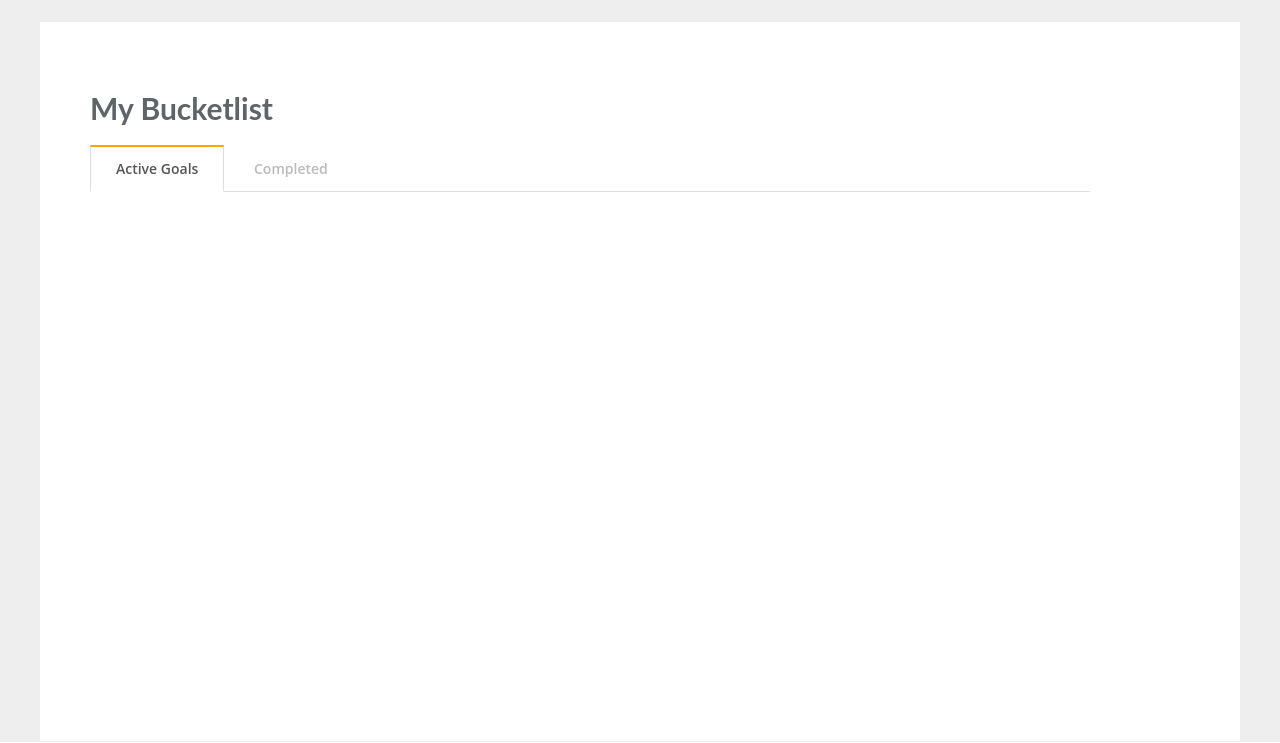
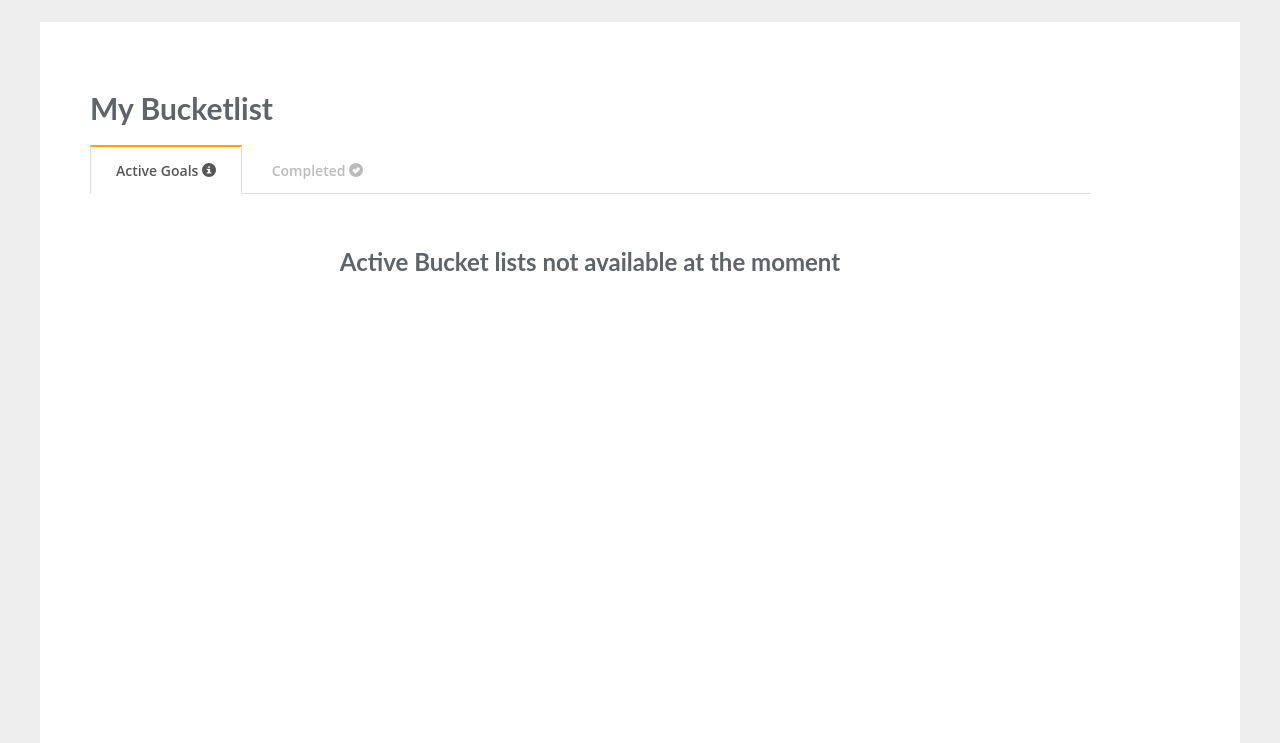
Before and after one commit to Chris-Maina/Bucket-List, a Flask app: page /bucket-list/ in a window 1280 px wide. Shown: the part 58-801 px from the top of the page. Run offline with Flask 2, Linux system fonts and the light colour scheme; the visitor is signed in with stand-in values (Sample User, id 1); some libraries are stand-ins or nearby versions.

Commit message:
add show empty goals heading

```diff
--- a/bucket_list/app/templates/bucket-list.html
+++ b/bucket_list/app/templates/bucket-list.html
@@ -126,10 +126,10 @@ input:checked + label {
     <h2>My Bucketlist</h2>
 
   <input id="tab-a" type="radio" name="tabs" checked>
-  <label for="tab-a">Active Goals</label>
+  <label for="tab-a">Active Goals <span class="glyphicon glyphicon-info-sign success"></span></label>
 
   <input id="tab-b" type="radio" name="tabs">
-  <label for="tab-b">Completed</label>
+  <label for="tab-b">Completed <span class="glyphicon glyphicon-ok-sign"></span></label>
 
 
   <section id="content1" style="width: 1000px; min-height: 500px;">
@@ -160,6 +160,8 @@ input:checked + label {
             </div>
                 {% endif %}
             {% endfor %}
+          {% else %}
+              <center><h3 class="panel-body">Active Bucket lists not available at the moment</h3></center>
           {% endif %}
 
 
@@ -167,13 +169,15 @@ input:checked + label {
 
   <section id="content2" style="width: 1000px; min-height: 500px;">
     {% if data %}
+
             {% for item in data %}
                 {% if data[item]['status'] == 'Completed' and data[item]['user_id'] == session['logged_in']['name'] %}
+
                 <div class="container-fluid">
                     <a href="/checklist/{{ item }}"><h2>{{ item }}</h2></a>
                     <h4>Category: {{ data[item]['category'] }}</h4>
-                    <h5>Location: {{ data[item]['location'] }}</h5>
-                    <h5>Date: {{ data[item]['date'] }}</h5>
+                    <h5><span class="glyphicon glyphicon-map-marker" aria-hidden="true"></span> {{ data[item]['location'] }}</h5>
+                    <h5><span class="glyphicon glyphicon-calendar"></span> {{ data[item]['date'] }}</h5>
 
                     <p>{{ data[item]['description'] }}</p>
                     <div>
@@ -182,7 +186,9 @@ input:checked + label {
                 </div>
                 {% endif %}
             {% endfor %}
-          {% endif %}
+     {% else %}
+          <center><h3 class="panel-body">Completed Bucket lists not available at the moment</h3></center>
+      {% endif %}
 
   </section>
 
```
